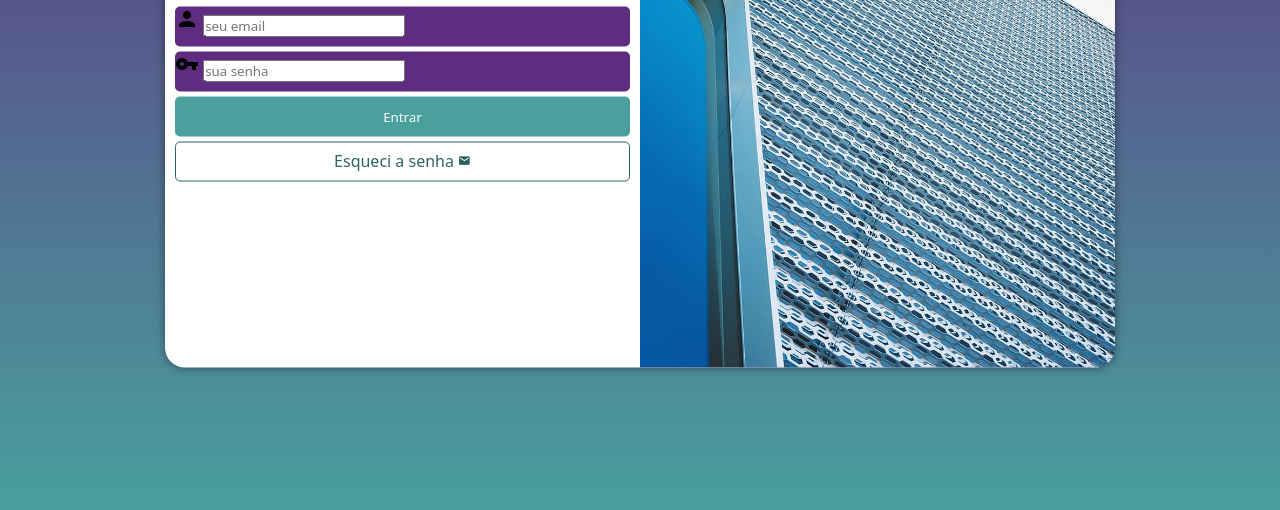
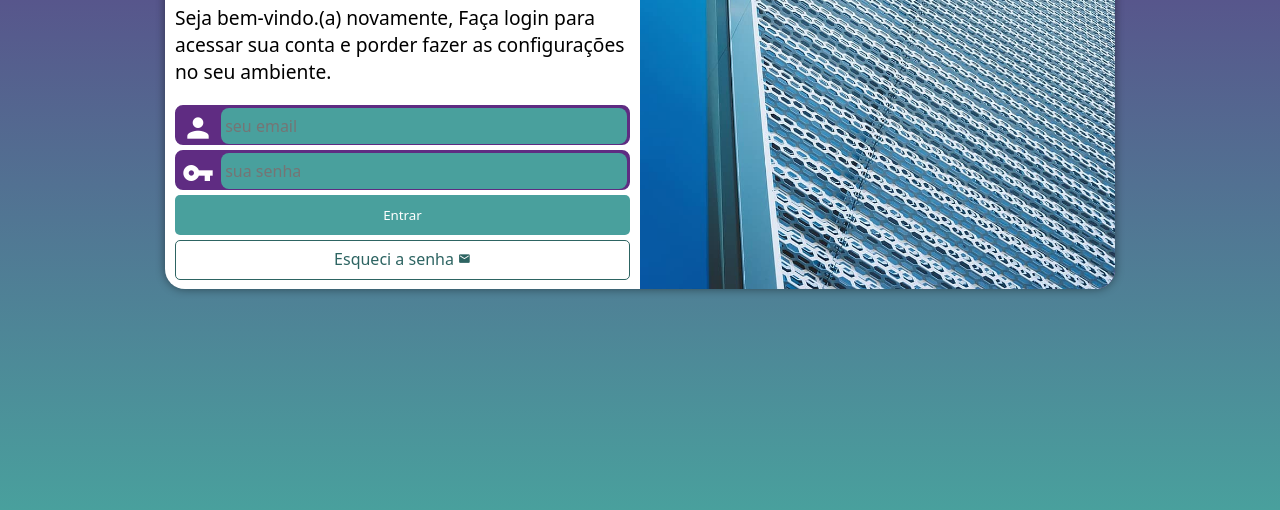
Before and after one commit to LeoSantana24/projeto-login, a plain HTML site: page index.html in a window 1280 px wide. Shown: the part 290-800 px from the top of the page. Drawn offline with Linux system fonts and the light colour scheme.

Commit message:
finalizei o projeto

```diff
--- a/estilos/media-query.css
+++ b/estilos/media-query.css
@@ -6,6 +6,7 @@
     }
     section#login{
         width: 80vw;
+        height: 290px;
     }
     section#login >div#imagem{
         float: left;
@@ -25,6 +26,7 @@
     }
     section#login{
         width: 950px;
+        height: 358px;
     }
     section#login >div#imagem{
         float: right;
@@ -41,6 +43,7 @@
     }
     div#formulario > p{
         font-size: 1.2em;
+        margin: 20px 0px;
     }
 
 }
--- a/estilos/style.css
+++ b/estilos/style.css
@@ -12,11 +12,14 @@ Lilás: #5f2c82
     font-family: system-ui, -apple-system, BlinkMacSystemFont, 'Segoe UI', Roboto, Oxygen, Ubuntu, Cantarell, 'Open Sans', 'Helvetica Neue', sans-serif;
     box-sizing: border-box;
 }
-html,body {
-    background-color:#5f2c82;
+
+html,
+body {
+    background-color: #5f2c82;
     width: 100vw;
     height: 100vh;
 }
+
 main {
     position: relative;
     width: 100vw;
@@ -25,49 +28,56 @@ main {
 
 section#login {
     background-color: white;
-    width: 250px;
-    height: 515px;
+    width: 255px;
+    height: 540px;
     overflow: hidden;
-    position:absolute;
+    position: absolute;
     left: 50%;
     top: 50%;
-    transform: translate(-50%,-50%);
     border-radius: 20px;
     box-shadow: 0px 0px 10px rgba(0, 0, 0, 0.450);
 
+    transform: translate(-50%, -50%);
     transition: width .3s, height .3s;
     transition-timing-function: ease;
 }
-section#login > div#imagem {
+
+section#login>div#imagem {
     display: block;
     background: #5f2c82 url(../imagens/metal.jpg)no-repeat;
     background-position: left bottom;
     background-size: cover;
     height: 200px;
 }
-section#login > div#formulario {
+
+section#login>div#formulario {
     display: block;
     padding: 10px;
 
 
 }
-div#formulario > h1{
+
+div#formulario>h1 {
     text-align: center;
     margin-bottom: 10px;
 }
-div#formulario > p{
-    font-size: 0.8em;
+
+div#formulario>p {
+    font-size: 1em;
     margin-bottom: 10px;
 }
-div.campo{
+
+div.campo {
     display: block;
     background-color: #5f2c82;
     margin: 5px 0px;
     width: 100%;
     height: 40px;
-    border-radius: 5px;
+    border-radius: 8px;
+    border: solid 2px #5f2c82;
 }
-form > input[type=submit]{
+
+form>input[type=submit] {
     display: block;
     font: 1em;
     background-color: #49a09d;
@@ -79,19 +89,44 @@ form > input[type=submit]{
     border-radius: 5px;
     cursor: pointer;
 }
-div.campo > label{
+
+div.campo>label {
     display: none;
 }
-form > input[type=submit]:hover{
+
+div.campo>i {
+    color: white;
+    width: 40px;
+    font-size: 2em;
+    padding: 5px;
+}
+
+div.campo>input {
+    background-color: #49a09d;
+    font-size: 1em;
+    height: 100%;
+    border: 0px;
+    border-radius: 8px;
+    width: calc(100% - 45px);
+    padding: 4px;
+    transform: translateY(-12px);
+}
+
+div.campo>input:focus-within {
+    background-color: white;
+}
+
+form>input[type=submit]:hover {
     background-color: #2d6462;
 }
-form > a.botao{
+
+form>a.botao {
     display: block;
     text-align: center;
     font-size: 1em;
     width: 100%;
     height: 40px;
-    background-color:white;
+    background-color: white;
     border: 1px solid #2d6462;
     text-decoration: none;
     color: #2d6462;
@@ -99,6 +134,7 @@ form > a.botao{
     padding-top: 7px;
     margin-top: 5px;
 }
-form > a.botao > i{
+
+form>a.botao>i {
     font-size: 0.8em;
 }
--- a/index.html
+++ b/index.html
@@ -15,7 +15,7 @@
             </div>
             <div id="formulario">
                 <h1>Login</h1>
-                <p>Seja bem-vindo.(a) novamente, Faça login para acessar sua conta e porder fazer as configurações no seu ambiente</p>
+                <p>Seja bem-vindo.(a) novamente, Faça login para acessar sua conta e porder fazer as configurações no seu ambiente.</p>
                 <form action="" method="post" autocomplete="on">
 
                         <div class="campo">
```
